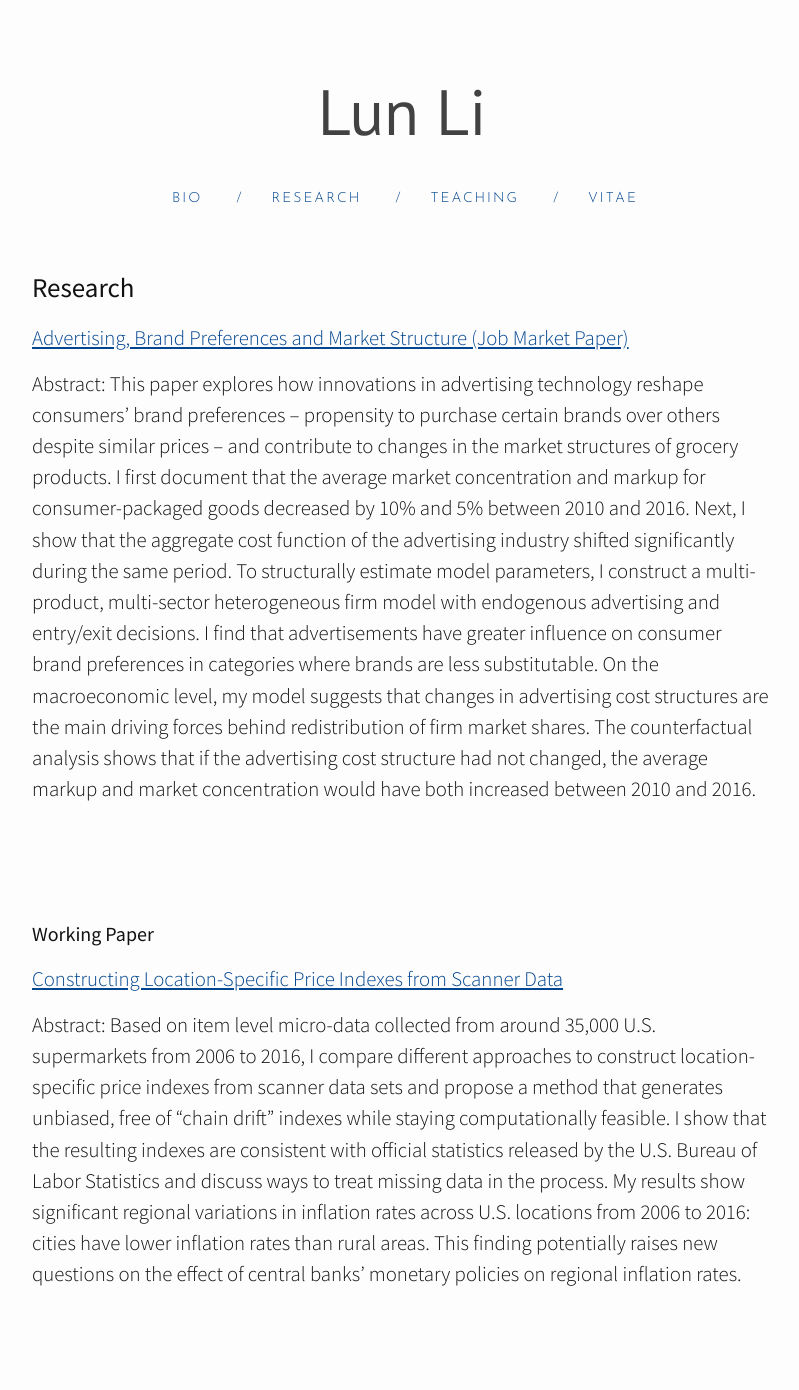
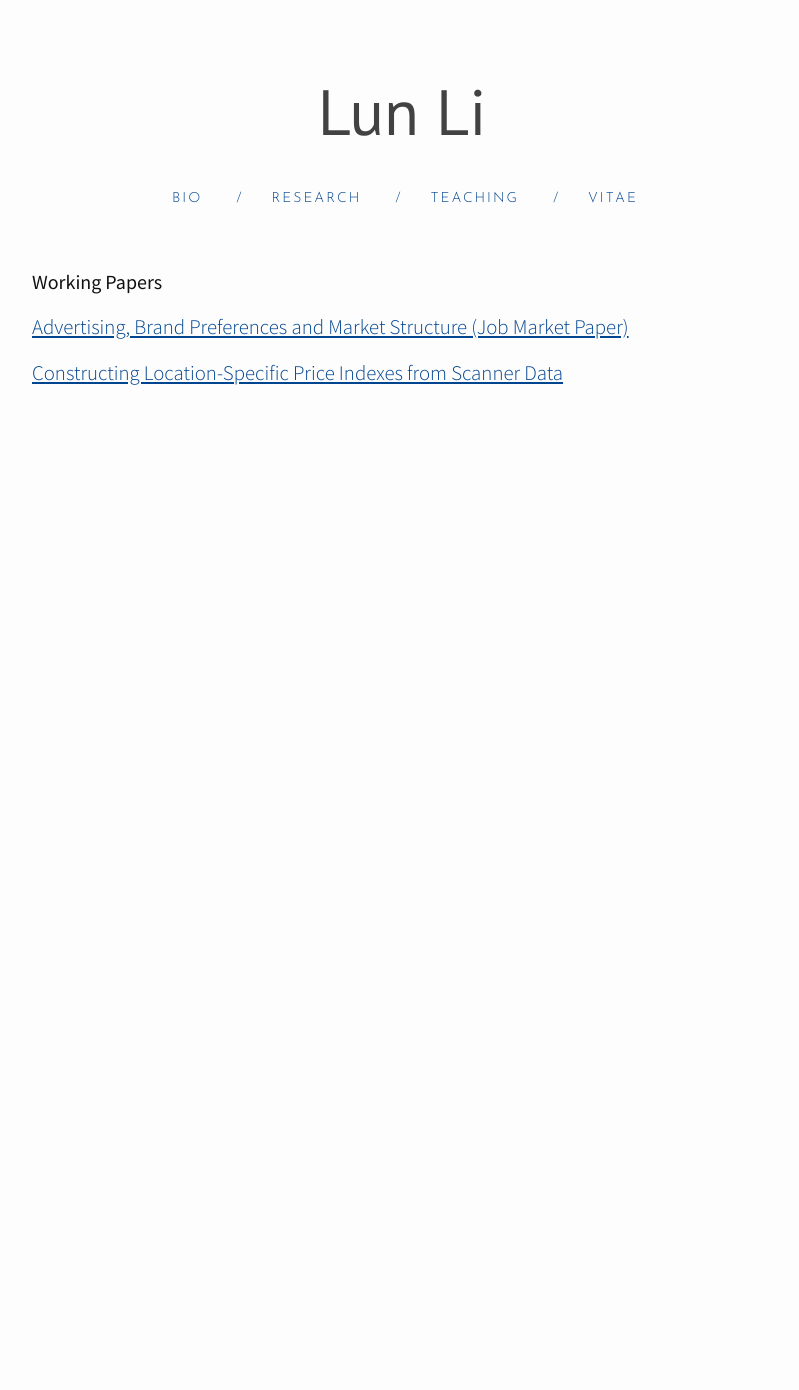
Before and after one commit to lunli-econ/lunli-econ.github.io, a Jekyll site: the page built from 1research.md, in a window 1280 px wide. Shown: the whole page, without its empty margins (238-1037 px from the left). Built offline with Jekyll 4.4.1, drawn with Linux system fonts in a browser that asks for light colours; nearby versions of some CDN libraries; after the commit the page ends 900 px from its top, so only the background shows below that.

Commit message:
Update personal page

```diff
--- a/1research.md
+++ b/1research.md
@@ -3,15 +3,8 @@ layout: page
 title : Research
 permalink: /Research/
 ---
-# Research
+#### Working Papers
 
 <a href="/assets/docs/JMP_Li.pdf"><u>Advertising, Brand Preferences and Market Structure (Job Market Paper)</u></a>
 
-Abstract: This paper explores how innovations in advertising technology reshape consumers' brand preferences – propensity to purchase certain brands over others despite similar prices – and contribute to changes in the market structures of grocery products. I first document that the average market concentration and markup for consumer-packaged goods decreased by 10% and 5% between 2010 and 2016. Next, I show that the aggregate cost function of the advertising industry shifted significantly during the same period. To structurally estimate model parameters, I  construct a multi-product, multi-sector heterogeneous firm model with endogenous advertising and entry/exit decisions. I find that advertisements have greater influence on consumer brand preferences in categories where brands are less substitutable. On the macroeconomic level, my model suggests that changes in advertising cost structures are the main driving forces behind redistribution of firm market shares. The counterfactual analysis shows that if the advertising cost structure had not changed, the average markup and market concentration would have both increased between 2010 and 2016.
-
-<p style="margin-bottom:3cm;"></p>
-
-#### Working Paper
 <a href="/assets/docs/price_index_LI.pdf"><u>Constructing Location-Specific Price Indexes from Scanner Data</u></a>
-
-Abstract: Based on item level micro-data collected from around 35,000 U.S. supermarkets from 2006 to 2016, I compare different approaches to construct location-specific price indexes from scanner data sets and propose a method that generates unbiased, free of “chain drift” indexes while staying computationally feasible. I show that the resulting indexes are consistent with official statistics released by the U.S. Bureau of Labor Statistics and discuss ways to treat missing data in the process. My results show significant regional variations in inflation rates across U.S. locations from 2006 to 2016: cities have lower inflation rates than rural areas. This finding potentially raises new questions on the effect of central banks’ monetary policies on regional inflation rates.
```
Also changed, not shown: index.html (+3 -10 lines), 4 other files.
